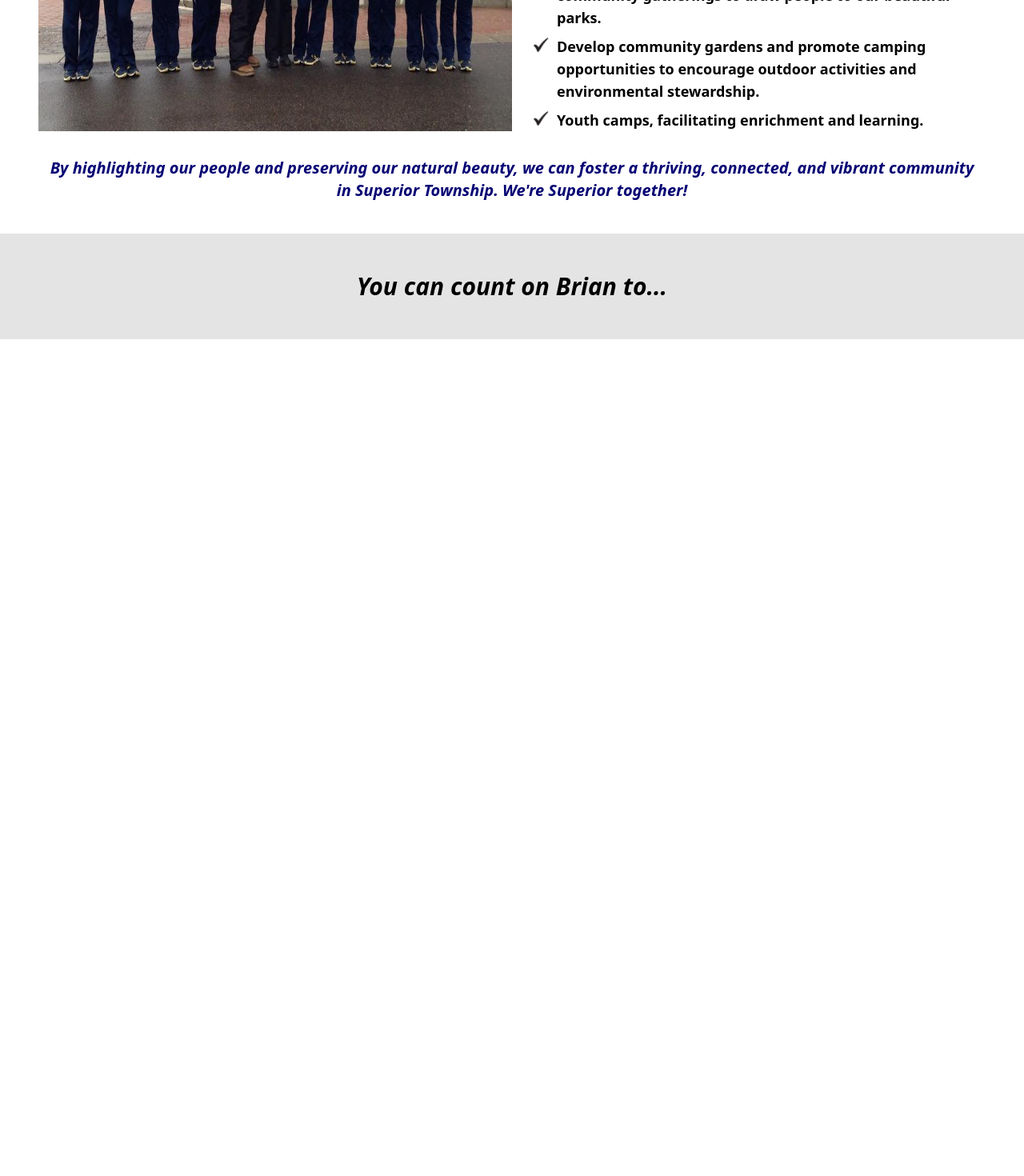
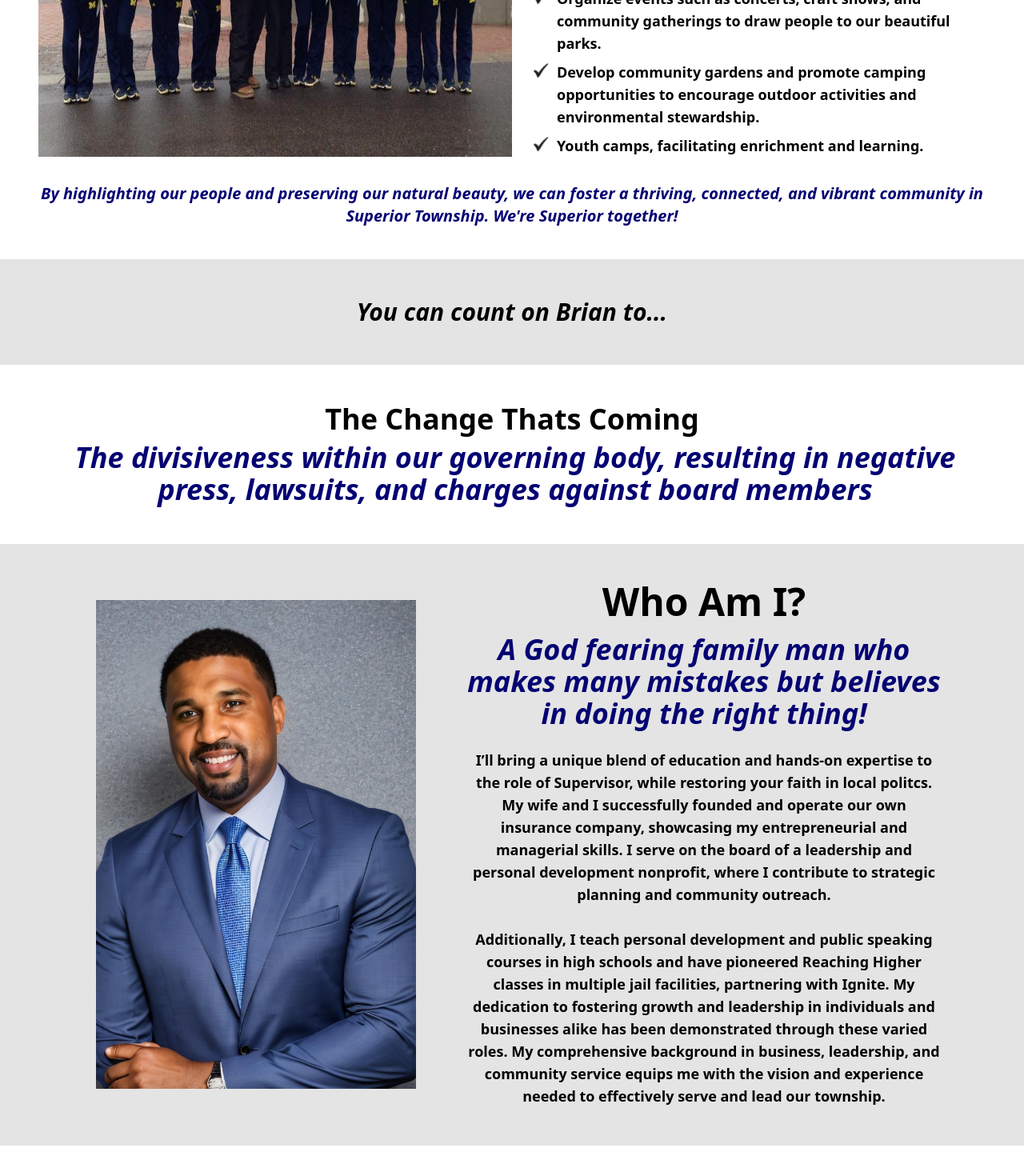
Before and after one commit to dommelay/BrianClark-Politician24, a React (Create React App) app in the folder frontend/: page / in a window 1280 px wide. Shown: the part 2755-4225 px from the top of the page at 80% size. Before the commit the page ends 3179 px from the top, so only its background shows below. Built offline with nearby package versions, Linux system fonts and the light colour scheme.

Commit message:
about page styled and responsive, formatted above 1100px. carousel next

```diff
--- a/frontend/src/App.tsx
+++ b/frontend/src/App.tsx
@@ -7,6 +7,8 @@ import Fundraiser from './components/fundraiser';
 import Plan from './components/plan';
 import Vision from './components/vision'
 import CountOn from './components/countbrian';
+import Change from './components/change';
+import About from './components/about';
 
 function App() {
   return (
@@ -18,6 +20,8 @@ function App() {
       <Plan/>
       <Vision/>
       <CountOn/>
+      <Change/>
+      <About/>
     </div>
   );
 }
--- /dev/null
+++ b/frontend/src/components/about.tsx
@@ -0,0 +1,23 @@
+import React from 'react'
+
+const About: React.FC = () => {
+
+    return (
+        <div className='mb-32 bg-grey px-12 py-12'>
+
+            <div className='flex flex-row justify-center xl:items-center'>
+                <div className='w-1/2 ml-4 max-w-25 md:mr-16 mr-10'>
+                    <img src='/images/solo.jpg' alt='Brian Headshot'></img>
+                </div>
+                <div className='w-1/2 flex flex-col items-center'>
+                    <h1 className='text-5xl font-bold'>Who Am I?</h1>
+                    <h1 className='text-4xl font-bold text-blue mt-4 mb-6 italic'>A God fearing family man who makes many mistakes but believes in doing the right thing!</h1>
+                    <p className='font-semibold text-base xl:text-lg'>I’ll bring a unique blend of education and hands-on expertise to the role of Supervisor, while restoring your faith in local politcs. My wife and I successfully founded and operate our own insurance company, showcasing my entrepreneurial and managerial skills. I serve on the board of a leadership and personal development nonprofit, where I contribute to strategic planning and community outreach. <br></br><br></br>Additionally, I teach personal development and public speaking courses in high schools and have pioneered Reaching Higher classes in multiple jail facilities, partnering with Ignite. My dedication to fostering growth and leadership in individuals and businesses alike has been demonstrated through these varied roles. My comprehensive background in business, leadership, and community service equips me with the vision and experience needed to effectively serve and lead our township.</p>
+                </div>
+            </div>
+
+        </div>
+    )
+}
+
+export default About;
--- /dev/null
+++ b/frontend/src/components/change.tsx
@@ -0,0 +1,17 @@
+import React from 'react'
+
+const Change: React.FC = () => {
+
+    return (
+        <div className='px-10 py-12'>
+            <div className='flex flex-col justify-center'>
+                    <h1 className='mb-2 font-bold text-4xl'>The Change Thats Coming</h1>
+                    <h1 className='ml-2 italic font-bold text-4xl  text-blue'>The divisiveness within our governing body,
+                    resulting in negative press, lawsuits, and charges against board members</h1>
+                </div>
+        </div>
+    )
+}
+
+
+export default Change;
--- a/frontend/src/components/vision.tsx
+++ b/frontend/src/components/vision.tsx
@@ -12,7 +12,7 @@ const Vision: React.FC = () => {
                 <div className='my-8 flex flex-row justify-center '>
                     <img className='w-1/2 'src='/images/UM.jpg' alt='Brian and Angie with University of Michigan Cheerleaders'/>
                     <div className='ml-6'>
-                        <p className='text-left font-semibold'>The greatest asset of Superior Township is its people. Our residents are amazing, caring, and committed to the greater good. We look out for each other, care about the environment, and strive to make our community better. Our second greatest asset is our land (Greenspace). Superior Township is a beautiful place with nature preserves, a rare commodity in an era of rapid development. My plan to help the community thrive involves elevating and promoting these
+                        <p className='text-left font-semibold xl:text-lg'>The greatest asset of Superior Township is its people. Our residents are amazing, caring, and committed to the greater good. We look out for each other, care about the environment, and strive to make our community better. Our second greatest asset is our land (Greenspace). Superior Township is a beautiful place with nature preserves, a rare commodity in an era of rapid development. My plan to help the community thrive involves elevating and promoting these
                         assets. I will:</p>
                         {/* <p className='mt-5 font-semibold'></p> */}
                         <div className='flex items-start mt-4'>
@@ -37,7 +37,7 @@ const Vision: React.FC = () => {
                     </div>
 
                 </div>
-                <p className='mx-3  text-xl font-bold text-blue italic'>By highlighting our people and preserving our natural beauty, we can foster a thriving, connected, and vibrant community in Superior Township. We're Superior together!</p>
+                <p className='text-xl font-bold text-blue italic'>By highlighting our people and preserving our natural beauty, we can foster a thriving, connected, and vibrant community in Superior Township. We're Superior together!</p>
 
         </div>
     )
--- a/frontend/tailwind.config.js
+++ b/frontend/tailwind.config.js
@@ -9,6 +9,9 @@ module.exports = {
         blue: '#040273',
         grey: '#e4e4e4',
       },
+      maxWidth: {
+        '25': '25rem'
+      },
     },
   },
   plugins: [],
```
Also changed, not shown: frontend/public/images/solo.jpg (added).
